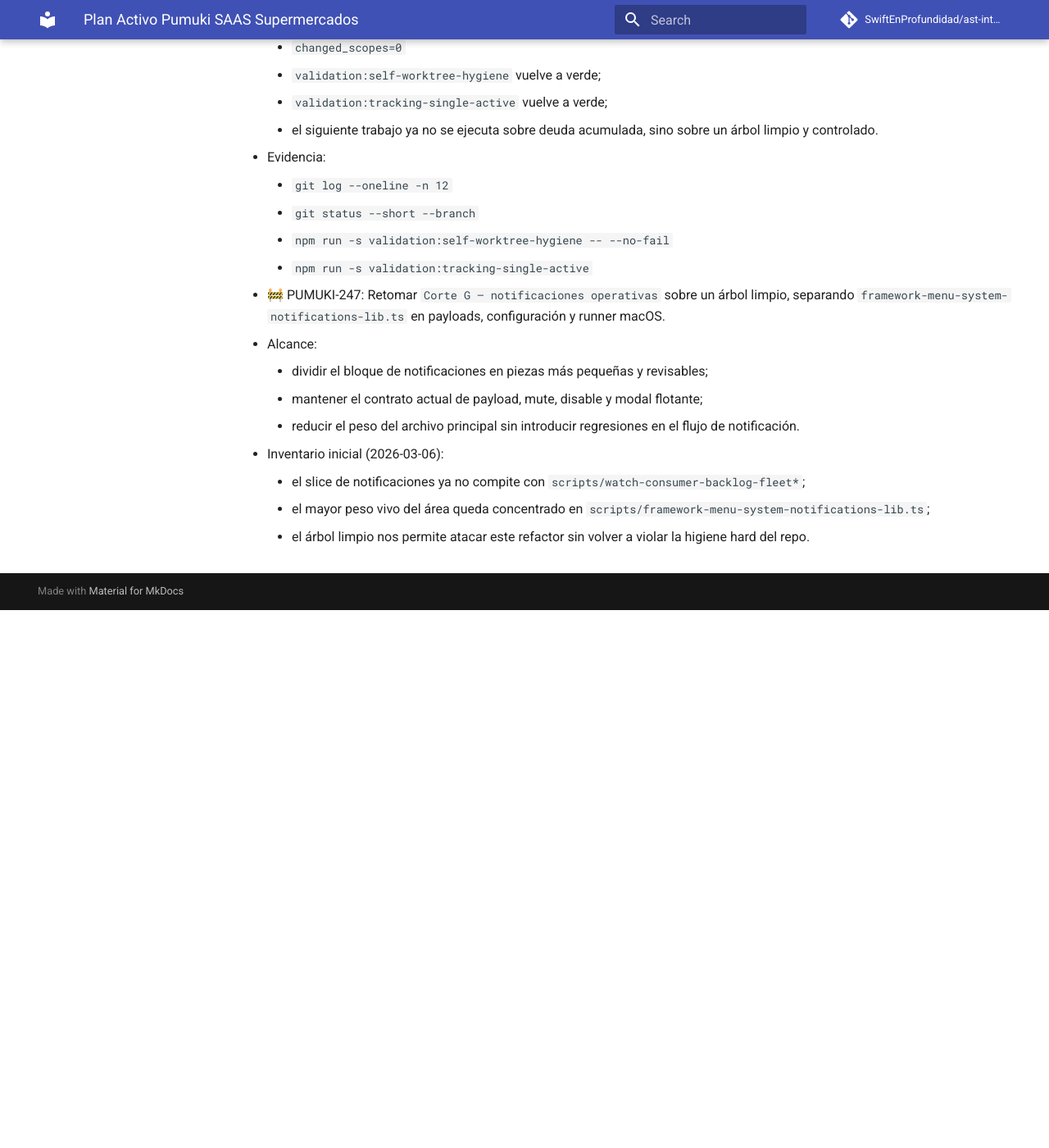
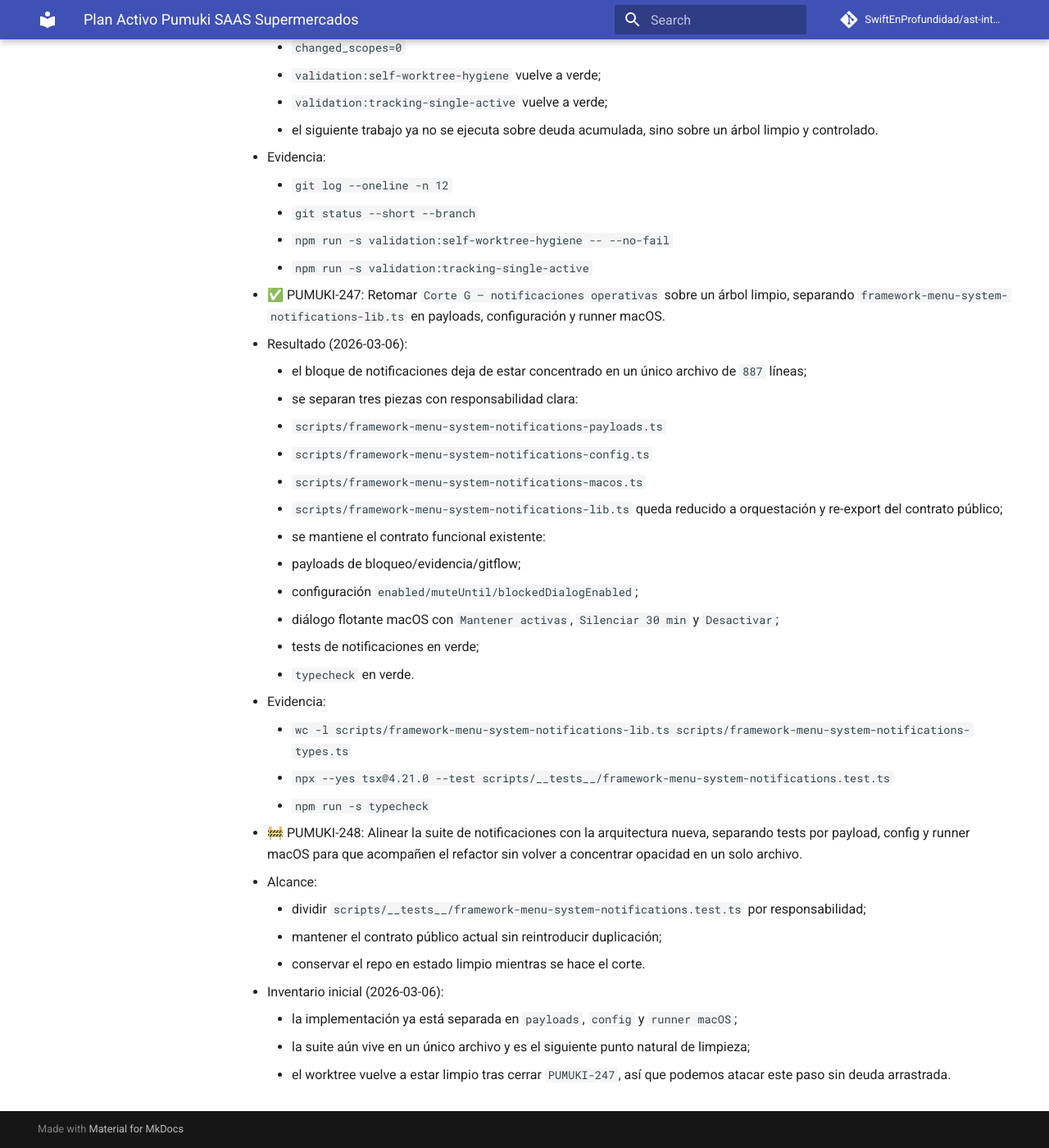
Before and after one commit to SwiftEnProfundidad/ast-intelligence-hooks, an MkDocs documentation site: the page built from docs/tracking/plan-activo-de-trabajo.md, in a window 1280 px wide and 1400 px high, scrolled down 120125 px. Shown: the whole window at 82% size. Built offline with MkDocs 1.6.1 and Material for MkDocs 9.7.7, drawn with Linux system fonts in a browser that asks for light colours; comment, search, counter and statistics services are not loaded; before the commit the page ends 120869 px from its top, so only the background shows below that.

Commit message:
docs(tracking): close PUMUKI-247 and start PUMUKI-248

```diff
--- a/docs/tracking/plan-activo-de-trabajo.md
+++ b/docs/tracking/plan-activo-de-trabajo.md
@@ -3315,12 +3315,31 @@
     - `npm run -s validation:self-worktree-hygiene -- --no-fail`
     - `npm run -s validation:tracking-single-active`
 
-- 🚧 PUMUKI-247: Retomar `Corte G — notificaciones operativas` sobre un árbol limpio, separando `framework-menu-system-notifications-lib.ts` en payloads, configuración y runner macOS.
+- ✅ PUMUKI-247: Retomar `Corte G — notificaciones operativas` sobre un árbol limpio, separando `framework-menu-system-notifications-lib.ts` en payloads, configuración y runner macOS.
+  - Resultado (2026-03-06):
+    - el bloque de notificaciones deja de estar concentrado en un único archivo de `887` líneas;
+    - se separan tres piezas con responsabilidad clara:
+      - `scripts/framework-menu-system-notifications-payloads.ts`
+      - `scripts/framework-menu-system-notifications-config.ts`
+      - `scripts/framework-menu-system-notifications-macos.ts`
+    - `scripts/framework-menu-system-notifications-lib.ts` queda reducido a orquestación y re-export del contrato público;
+    - se mantiene el contrato funcional existente:
+      - payloads de bloqueo/evidencia/gitflow;
+      - configuración `enabled/muteUntil/blockedDialogEnabled`;
+      - diálogo flotante macOS con `Mantener activas`, `Silenciar 30 min` y `Desactivar`;
+      - tests de notificaciones en verde;
+      - `typecheck` en verde.
+  - Evidencia:
+    - `wc -l scripts/framework-menu-system-notifications-lib.ts scripts/framework-menu-system-notifications-types.ts`
+    - `npx --yes tsx@4.21.0 --test scripts/__tests__/framework-menu-system-notifications.test.ts`
+    - `npm run -s typecheck`
+
+- 🚧 PUMUKI-248: Alinear la suite de notificaciones con la arquitectura nueva, separando tests por payload, config y runner macOS para que acompañen el refactor sin volver a concentrar opacidad en un solo archivo.
   - Alcance:
-    - dividir el bloque de notificaciones en piezas más pequeñas y revisables;
-    - mantener el contrato actual de payload, mute, disable y modal flotante;
-    - reducir el peso del archivo principal sin introducir regresiones en el flujo de notificación.
+    - dividir `scripts/__tests__/framework-menu-system-notifications.test.ts` por responsabilidad;
+    - mantener el contrato público actual sin reintroducir duplicación;
+    - conservar el repo en estado limpio mientras se hace el corte.
   - Inventario inicial (2026-03-06):
-    - el slice de notificaciones ya no compite con `scripts/watch-consumer-backlog-fleet*`;
-    - el mayor peso vivo del área queda concentrado en `scripts/framework-menu-system-notifications-lib.ts`;
-    - el árbol limpio nos permite atacar este refactor sin volver a violar la higiene hard del repo.
+    - la implementación ya está separada en `payloads`, `config` y `runner macOS`;
+    - la suite aún vive en un único archivo y es el siguiente punto natural de limpieza;
+    - el worktree vuelve a estar limpio tras cerrar `PUMUKI-247`, así que podemos atacar este paso sin deuda arrastrada.
```
Also changed, not shown: docs/tracking/estado-ejecutivo.md (+2 -2 lines).
